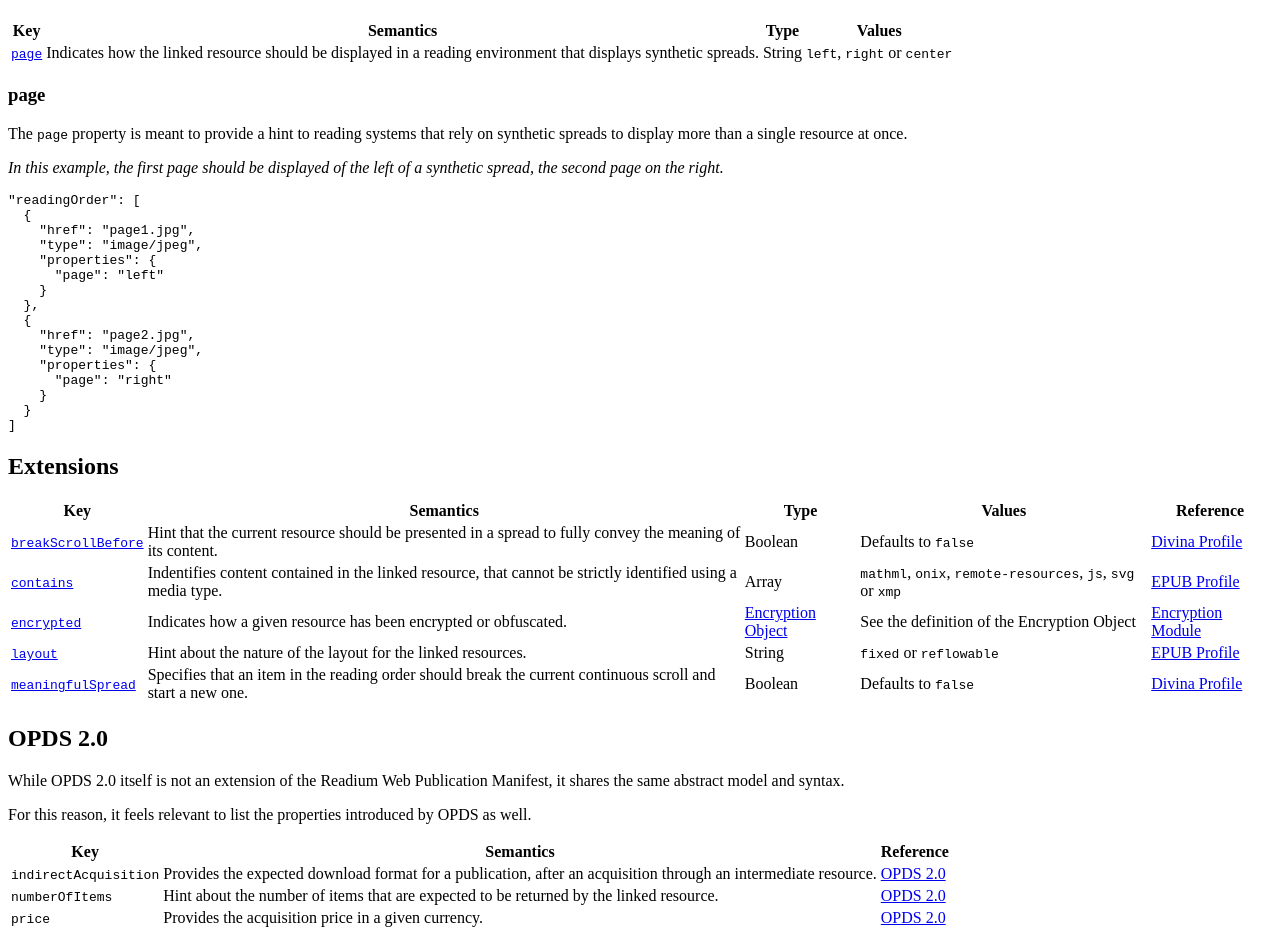
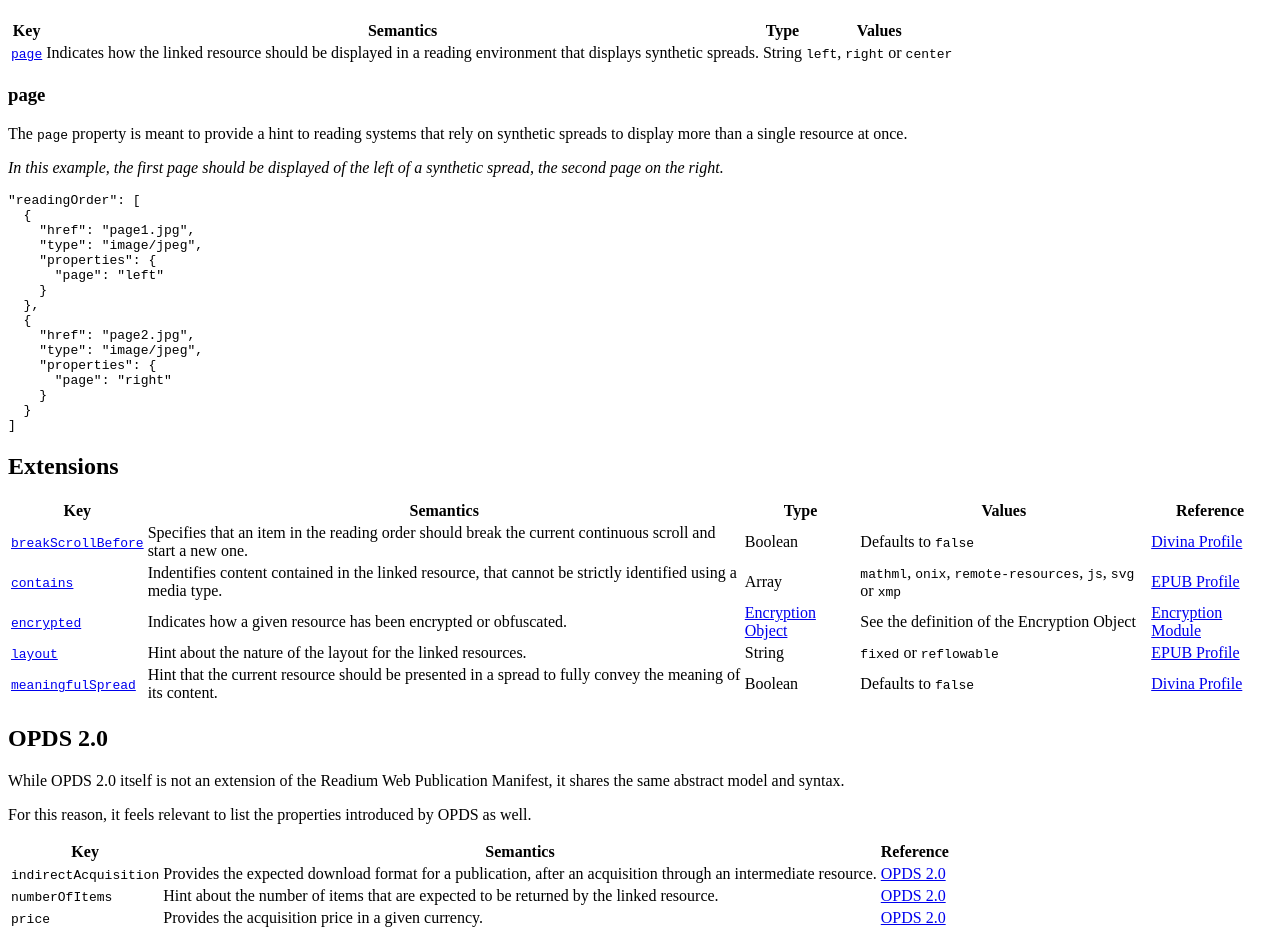
Before and after one commit to readium/webpub-manifest, a Jekyll site: the page built from properties.md, in a window 1280 px wide. Shown: the part 379-1317 px from the top of the page. Built offline with Jekyll 4.4.1, drawn with Linux system fonts in a browser that asks for light colours; our own code applies the rules of GitHub Pages for plain Markdown files; comment, search, counter and statistics services are not loaded.

Commit message:
Fixed definitions in registry

```diff
--- a/properties.md
+++ b/properties.md
@@ -42,11 +42,11 @@
 
 | Key   | Semantics | Type     | Values    | Reference |
 | ----- | --------- | -------- | --------- | --------- |
-| [`breakScrollBefore`](/profiles/divina.md#42-scrolled-publications) | Hint that the current resource should be presented in a spread to fully convey the meaning of its content. | Boolean  | Defaults to `false`  | [Divina Profile](/profiles/divina.md) |
+| [`breakScrollBefore`](/profiles/divina.md#42-scrolled-publications) | Specifies that an item in the reading order should break the current continuous scroll and start a new one. | Boolean  | Defaults to `false`  | [Divina Profile](/profiles/divina.md) |
 | [`contains`](/profiles/epub.md#contains) | Indentifies content contained in the linked resource, that cannot be strictly identified using a media type.  | Array  | `mathml`, `onix`, `remote-resources`, `js`, `svg` or `xmp`  | [EPUB Profile](/profiles/epub.md#properties) |
 | [`encrypted`](/modules/encryption.md)  | Indicates  how a given resource has been encrypted or obfuscated.  | [Encryption Object](/modules/encryption.md#encryption-object)  | See the definition of the Encryption Object | [Encryption Module](/modules/encryption.md) |
 | [`layout`](/profiles/epub.md#layout)  | Hint about the nature of the layout for the linked resources.  | String  | `fixed` or `reflowable`  | [EPUB Profile](/profiles/epub.md#properties) |
-| [`meaningfulSpread`](/profiles/divina.md#41-fixed-layout) | Specifies that an item in the reading order should break the current continuous scroll and start a new one. | Boolean  | Defaults to `false`  | [Divina Profile](/profiles/divina.md) |
+| [`meaningfulSpread`](/profiles/divina.md#41-fixed-layout) | Hint that the current resource should be presented in a spread to fully convey the meaning of its content. | Boolean  | Defaults to `false` | [Divina Profile](/profiles/divina.md) |
 
 ## OPDS 2.0
 
```
